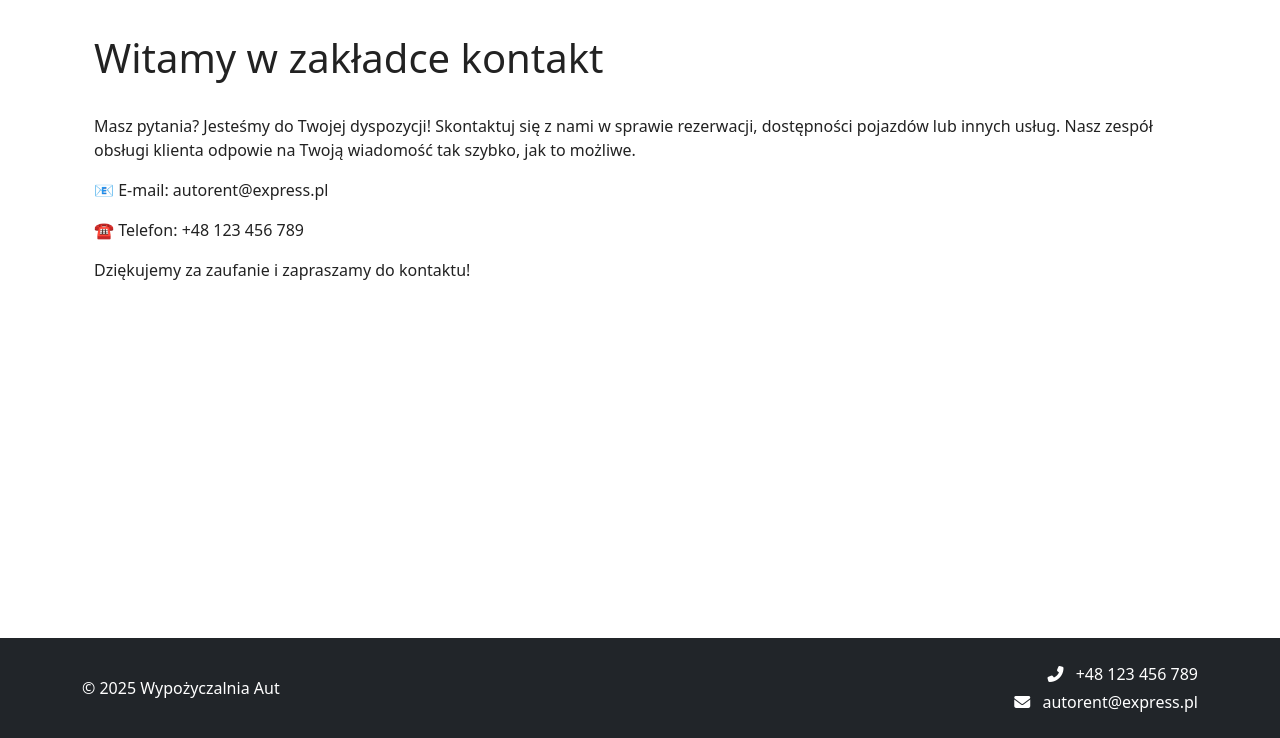
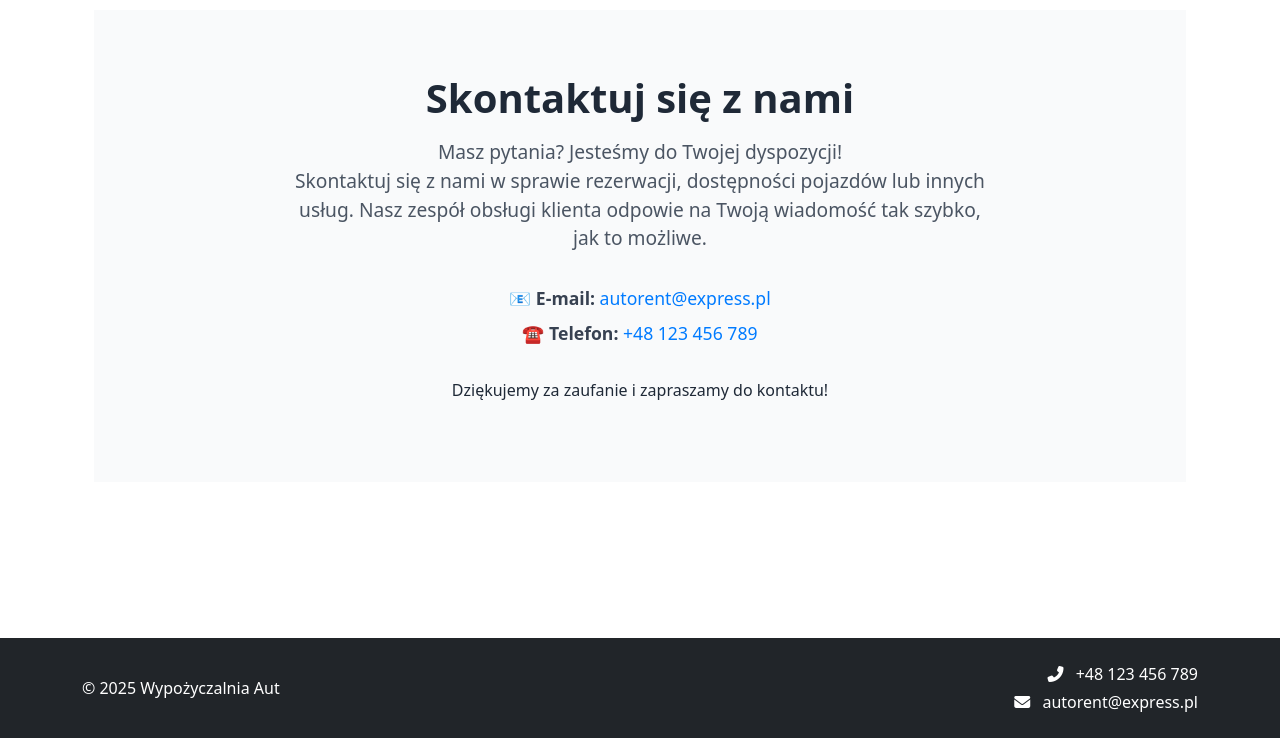
Before and after one commit to student239473/ProjektPK, a Django app: page /contact/ in a window 1280 px wide. Shown: the part 62-800 px from the top of the page. Run offline with Django 5.2, Linux system fonts and the light colour scheme; parts of the project's set-up code (start-up, migrations or seed data) failed here and were passed over.

Commit message:
zmiana wygladu o nas i kontakt

```diff
--- a/django-blueprint-app-main/webapp/main/static/main/css/main.css
+++ b/django-blueprint-app-main/webapp/main/static/main/css/main.css
@@ -278,3 +278,132 @@ html.dark-mode .dark-table tbody tr:hover {
     background-color: #575757 !important;
     cursor: pointer;
 }
+.about-section {
+    padding: 4rem 1rem;
+    background-color: #f9fafb;
+    transition: background-color 0.3s ease, color 0.3s ease;
+}
+
+html.dark-mode .about-section {
+    background-color: #1a1a1a !important;
+}
+
+.about-container {
+    max-width: 800px;
+    margin: 0 auto;
+}
+
+.about-title {
+    font-size: 2.5rem;
+    font-weight: bold;
+    text-align: center;
+    margin-bottom: 1rem;
+    color: #1f2937;
+}
+
+html.dark-mode .about-title {
+    color: #f3f4f6 !important;
+}
+
+.about-subtitle {
+    text-align: center;
+    font-size: 1.2rem;
+    color: #4b5563;
+    margin-bottom: 2rem;
+}
+
+html.dark-mode .about-subtitle {
+    color: #ccc !important;
+}
+
+.about-text {
+    font-size: 1.1rem;
+    line-height: 1.8;
+    color: #374151;
+}
+
+.about-text p {
+    margin-bottom: 1.2rem;
+}
+
+html.dark-mode .about-text {
+    color: #bbb !important;
+}
+
+.about-highlight {
+    font-weight: 600;
+    color: #1f2937;
+}
+
+html.dark-mode .about-highlight {
+    color: #e0e0e0 !important;
+}
+.contact-section {
+    padding: 4rem 1rem;
+    background-color: #f9fafb;
+    transition: background-color 0.3s ease, color 0.3s ease;
+}
+
+html.dark-mode .contact-section {
+    background-color: #1a1a1a !important;
+}
+
+.contact-container {
+    max-width: 700px;
+    margin: 0 auto;
+    text-align: center;
+    color: #374151;
+}
+
+html.dark-mode .contact-container {
+    color: #ccc !important;
+}
+
+.contact-title {
+    font-size: 2.5rem;
+    font-weight: bold;
+    margin-bottom: 1rem;
+    color: #1f2937;
+}
+
+html.dark-mode .contact-title {
+    color: #f3f4f6 !important;
+}
+
+.contact-intro {
+    font-size: 1.2rem;
+    margin-bottom: 2rem;
+    color: #4b5563;
+}
+
+html.dark-mode .contact-intro {
+    color: #bbb !important;
+}
+
+.contact-details p {
+    font-size: 1.1rem;
+    margin: 0.5rem 0;
+}
+
+.contact-details a {
+    color: #007bff;
+    text-decoration: none;
+}
+
+.contact-details a:hover {
+    text-decoration: underline;
+}
+
+html.dark-mode .contact-details a {
+    color: #66aaff !important;
+}
+
+.contact-thanks {
+    margin-top: 2rem;
+    font-weight: 500;
+    color: #1f2937;
+}
+
+html.dark-mode .contact-thanks {
+    color: #e0e0e0 !important;
+}
--- a/django-blueprint-app-main/webapp/webapp/templates/contact.html
+++ b/django-blueprint-app-main/webapp/webapp/templates/contact.html
@@ -1,17 +1,31 @@
 {% extends 'main/layout/layout.html' %}
 
-{% block title%}Add news{% endblock %}
+{% block title %}Kontakt{% endblock %}
 
-{% block content%}
-<br>
-   <h1>Witamy w zakładce kontakt</h1>
-   <br>
-   <p>Masz pytania? Jesteśmy do Twojej dyspozycji!
-    Skontaktuj się z nami w sprawie rezerwacji, dostępności pojazdów lub innych usług. Nasz zespół obsługi klienta odpowie na Twoją wiadomość tak szybko, jak to możliwe.</p>
-    <p>📧 E-mail: autorent@express.pl</p>
-    <p>☎️ Telefon: +48 123 456 789</p>
+{% block content %}
 
-<p>Dziękujemy za zaufanie i zapraszamy do kontaktu!</p>
+{% load static %}
+<link rel="stylesheet" href="{% static 'main/css/main.css' %}">
 
+<section class="contact-section">
+    <div class="contact-container">
+
+        <h1 class="contact-title">Skontaktuj się z nami</h1>
+
+        <p class="contact-intro">
+            Masz pytania? Jesteśmy do Twojej dyspozycji!<br>
+            Skontaktuj się z nami w sprawie rezerwacji, dostępności pojazdów lub innych usług.
+            Nasz zespół obsługi klienta odpowie na Twoją wiadomość tak szybko, jak to możliwe.
+        </p>
+
+        <div class="contact-details">
+            <p>📧 <strong>E-mail:</strong> <a href="mailto:autorent@express.pl">autorent@express.pl</a></p>
+            <p>☎️ <strong>Telefon:</strong> <a href="tel:+48123456789">+48 123 456 789</a></p>
+        </div>
+
+        <p class="contact-thanks">Dziękujemy za zaufanie i zapraszamy do kontaktu!</p>
+
+    </div>
+</section>
 
 {% endblock %}
```
Also changed, not shown: django-blueprint-app-main/webapp/main/templates/main/about.html (+25 -11 lines), django-blueprint-app-main/webapp/main/templates/main/cars.html (+31 -59 lines), django-blueprint-app-main/webapp/db.sqlite3, django-blueprint-app-main/webapp/media/avatars/pobrany_plik.jpeg (added).
